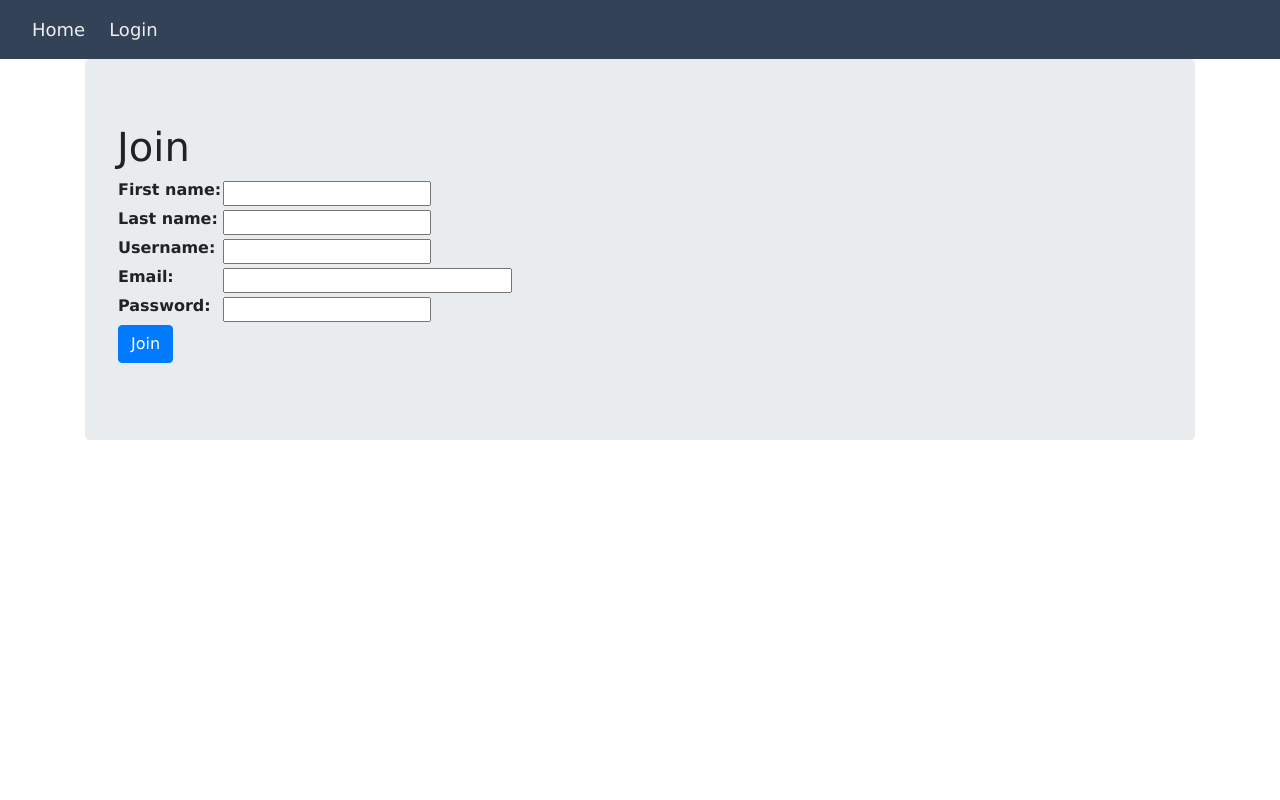
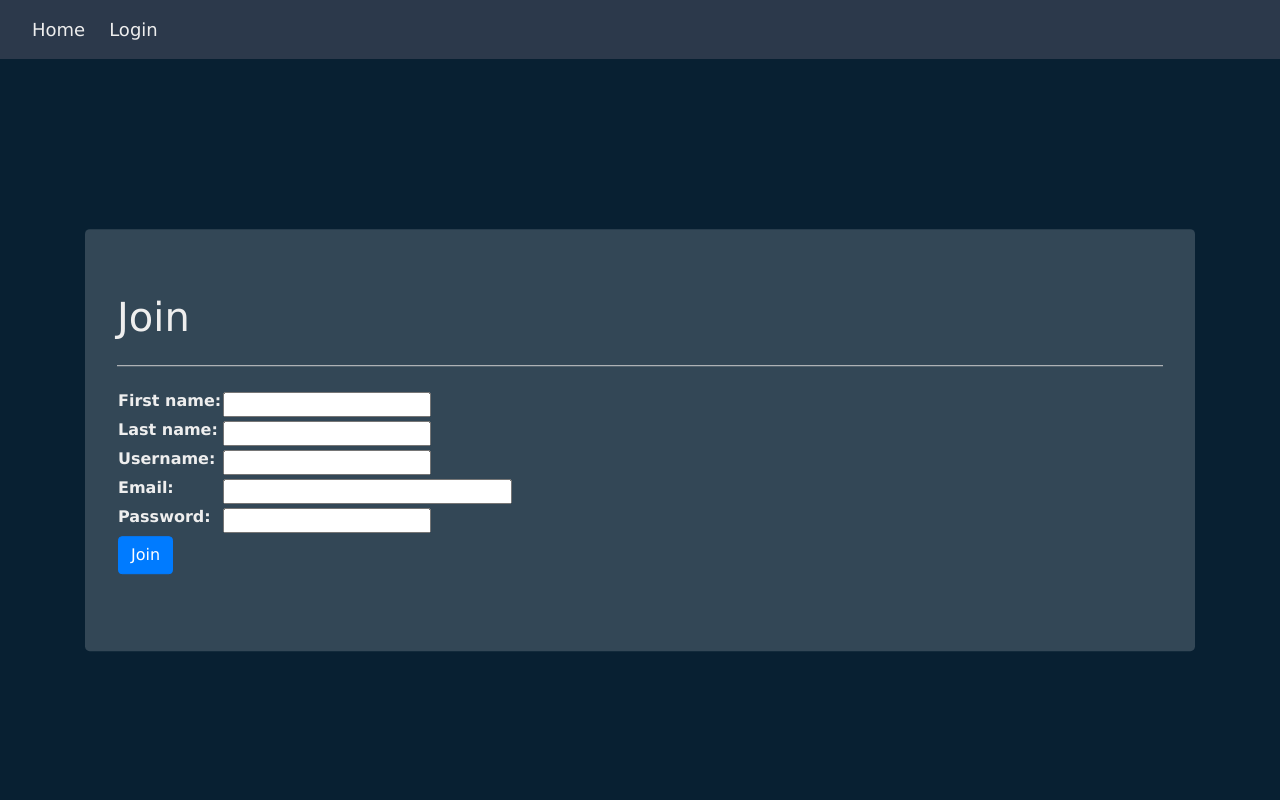
Before and after one commit to ChicoState/open-source-security-camera, a Django app: page /join/ in a window 1280 px wide. Run offline with Django 3.2, Linux system fonts and the light colour scheme.

Commit message:
changed color theme to dark blue

```diff
--- a/osCam/static/core/dash.css
+++ b/osCam/static/core/dash.css
@@ -1,6 +1,6 @@
 body {
-    background-color: rgb(255, 255, 255);
-    color: rgb(0, 0, 0);
+    background-color: #082032;
+    color: #EEEEEE;
     font-family: Verdana, Arial, Helvetica, sans-serif;
     font-size: 12px;
     margin: 0px;
--- a/osCam/static/core/login.css
+++ b/osCam/static/core/login.css
@@ -2,7 +2,7 @@
     padding-top: 25px
 }
 
-.login {
+.center {
     margin: 0;
     position: absolute;
     top: 40%;
@@ -12,7 +12,7 @@
 }
 
 h1, label, td {
-    color: #222
+    color: #EEE
 }
 
 #login-title {
@@ -23,3 +23,7 @@ h1, label, td {
 #label-form {
     font-size: 20px;
 }
+
+.jumbotron-div {
+    background-color: #334756
+}
--- a/osCam/static/core/nav.css
+++ b/osCam/static/core/nav.css
@@ -1,5 +1,5 @@
 #nav-bar {
-    background-color: #334257;
+    background-color: #2C394B;
 }
 
 .nav-link {
--- a/osCam/static/userconfig/settings.css
+++ b/osCam/static/userconfig/settings.css
@@ -1,7 +1,7 @@
 /* background image from ../images/vault.jpg */
 body {
   /* background-image: url("../images/vault.jpg"); */
-  background-color: #fff;
+  /* background-color: #fff; */
   background-repeat: no-repeat;
   background-attachment: fixed;
   background-position: center;
@@ -9,7 +9,7 @@ body {
 
 #cameraSettings {
   color: rgba(15, 34, 75, 0.644);
-  background: rgb(56, 115, 95);
+  background: #334756;
   margin-left: 30%; margin-right: 30%
 }
 
--- a/osCam/templates/registration/join.html
+++ b/osCam/templates/registration/join.html
@@ -4,9 +4,10 @@
 <title>Register Your OS Cam Account</title>
 {% endblock %}
 {% block content %}
-<div class="container">
-  <div class = "jumbotron">
+<div class="container center">
+  <div class = "jumbotron jumbotron-div">
     <h1>Join</h1>
+    <hr class="my-4">
     <form method="POST">{% csrf_token %}
       <table>
         {{ join_form.as_table }}
--- a/osCam/templates/registration/login.html
+++ b/osCam/templates/registration/login.html
@@ -5,8 +5,8 @@
 {% endblock %}
 
 {% block content %}
-    <div class="container login">
-      <div class="jumbotron">
+    <div class="container center">
+      <div class="jumbotron jumbotron-div">
         <h1 class="display-4">Login</h1>
         <hr class="my-4">
         <form action="/login/" method="POST">{% csrf_token %}
```
